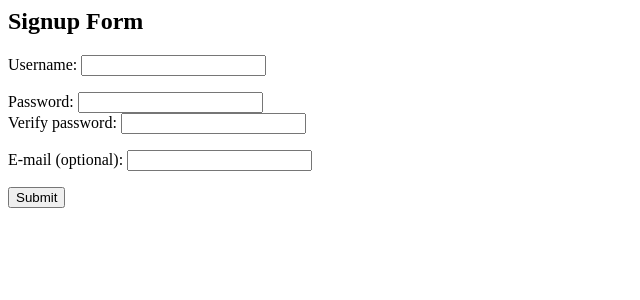
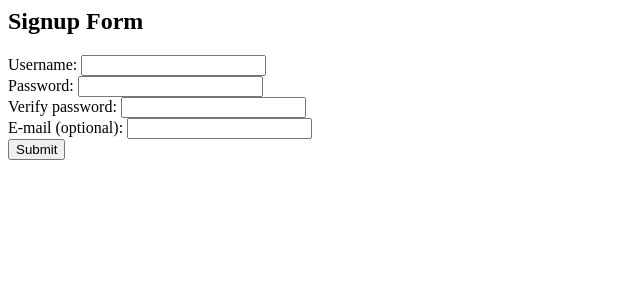
Before and after one commit to NeexDoesTuts/LC_2.2_signup, a Flask app: page /signup in a window 1280 px wide. Shown: the top 300 px of the page, without its empty margins (0-640 px from the left). Run offline with Flask 2, Linux system fonts and the light colour scheme.

Commit message:
Refactor form display.

```diff
--- a/templates/signup_form.html
+++ b/templates/signup_form.html
@@ -4,8 +4,8 @@
             Signup new user
         </title>
         <style>
-            label {display: block}
             .error {color: red}
+
         </style>
     </head>
     <body>
@@ -14,33 +14,30 @@
             <p>
                 {{welcome}}
             </p>
-            <label>Username:
-                <input type="text" name="username">
-            </label>
-            <p class="error">
-                {{username_error}}
-            </p>
 
-            <label>Password:
-                <input type="password" name="password">
-            </label>
-            <label>Verify password:
-                <input type="password" name="password_repeat">
-            </label>
-            <p class="error">
-                {{password_match}}
-            </p>
-            <p class="error">
-                {{password_error}}
-            </p>
+            <div class="form-field">
+                <label for="username">Username:</label>
+                <input id="username" type="text" name="username">
+                <span class="error">{{username_error}}</span>
+            </div>
 
+            <div class="form-field">
+                <label for="password">Password:</label>
+                <input id="password" type="password" name="password">
+                <span class="error">{{password_error}}</span>
+            </div>
 
-            <label>E-mail (optional):
-                <input type="text" name="email">
-            </label>
-            <p class="error">
+            <div class="form-field">
+                <label for="password_repeat">Verify password:</label>
+                <input id="password_repeat" type="password" name="password_repeat">
+                <span class="error">{{password_repeat_error}}</span>
+            </div>
 
-            </p>
+            <div class="form-field">
+                <label for="email">E-mail (optional):</label>
+                <input id="email" type="text" name="email">
+                <span class="error">{{email_error}}</span>
+            </div>
 
             <input type="submit">
         </form>
```
